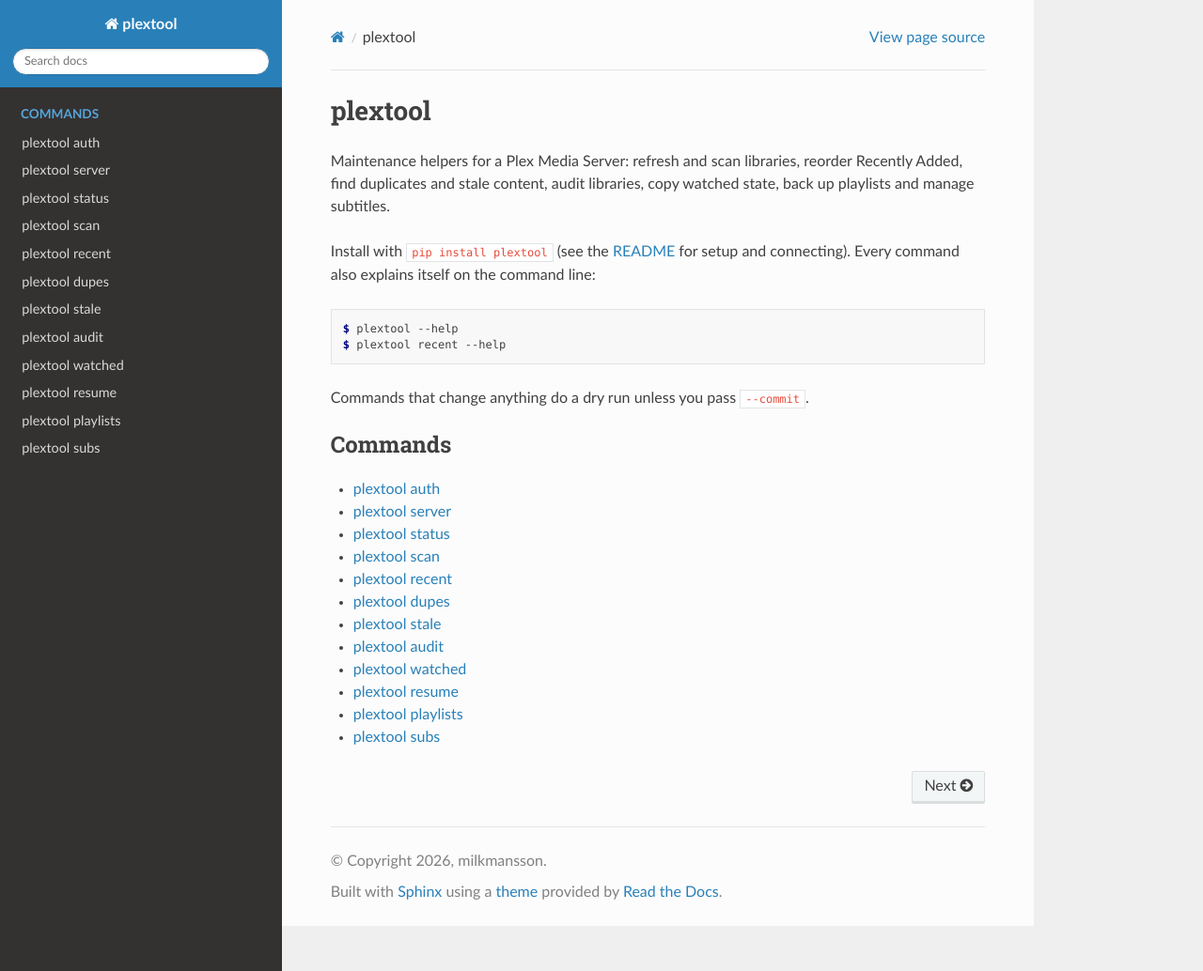
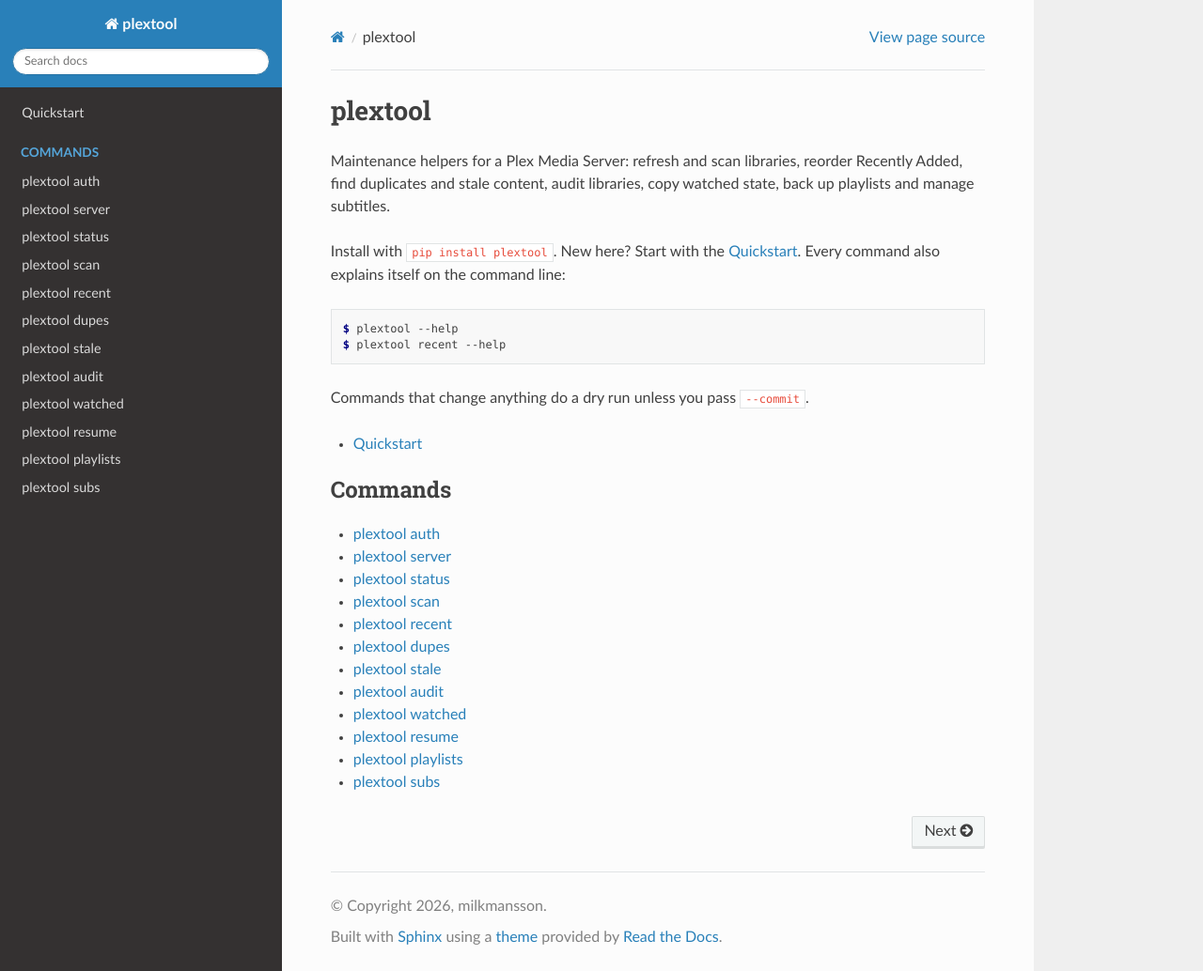
Before and after one commit to milkmansson/plex-scripts, a Sphinx documentation site: the page built from docs/source/index.md, in a window 1280 px wide and 1034 px high. Shown: the whole window at 94% size. Built offline with Sphinx 7.4.7 and the Read the Docs theme 3.1.0, drawn with Linux system fonts in a browser that asks for light colours.

Commit message:
task/readthedocs3 (#6)
* license correction
* Drop unused Sphinx static and template paths (Empty directories are not tracked, so the missing _static folder made the Read the Docs build fail on its warning.)
* readthedocs quickstart

````diff
--- a/docs/source/index.md
+++ b/docs/source/index.md
@@ -4,9 +4,8 @@
 Added, find duplicates and stale content, audit libraries, copy watched state, back up
 playlists and manage subtitles.
 
-Install with `pip install plextool` (see the
-[README](https://github.com/milkmansson/plextool#readme) for setup and connecting).
-Every command also explains itself on the command line:
+Install with `pip install plextool`. New here? Start with the [Quickstart](quickstart). Every command also explains itself on
+the command line:
 
 ```console
 $ plextool --help
@@ -14,6 +13,12 @@
 ```
 
 Commands that change anything do a dry run unless you pass `--commit`.
+
+```{toctree}
+:maxdepth: 1
+
+quickstart
+```
 
 ```{toctree}
 :maxdepth: 1
````
Also changed, not shown: docs/source/quickstart.md (added, +103 -0 lines).
